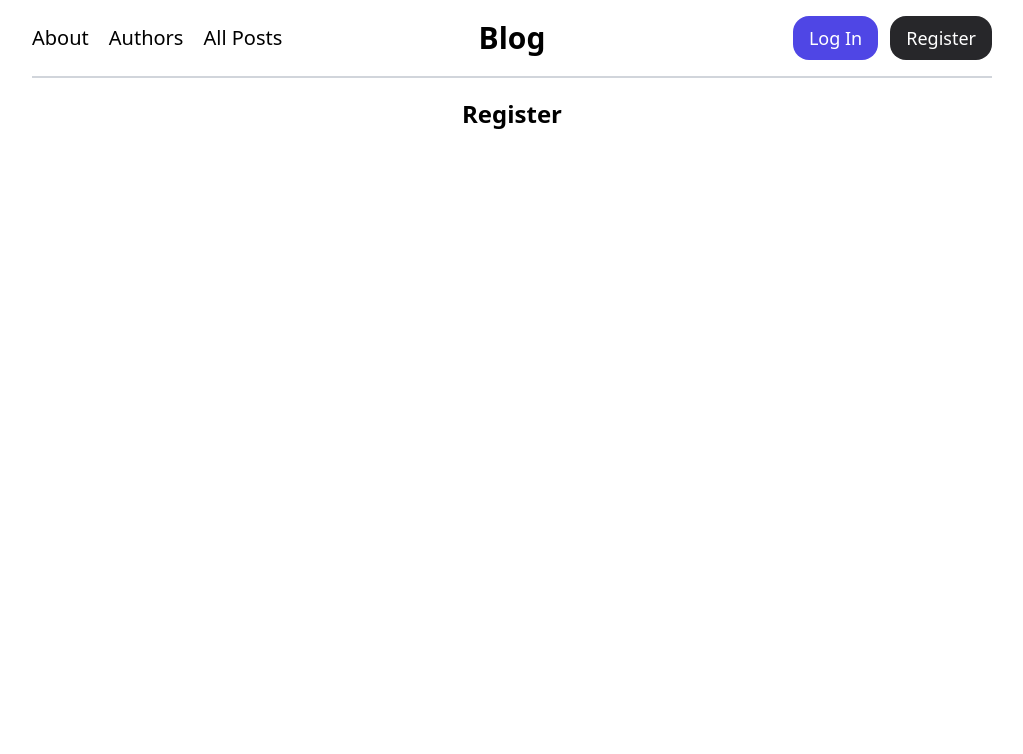
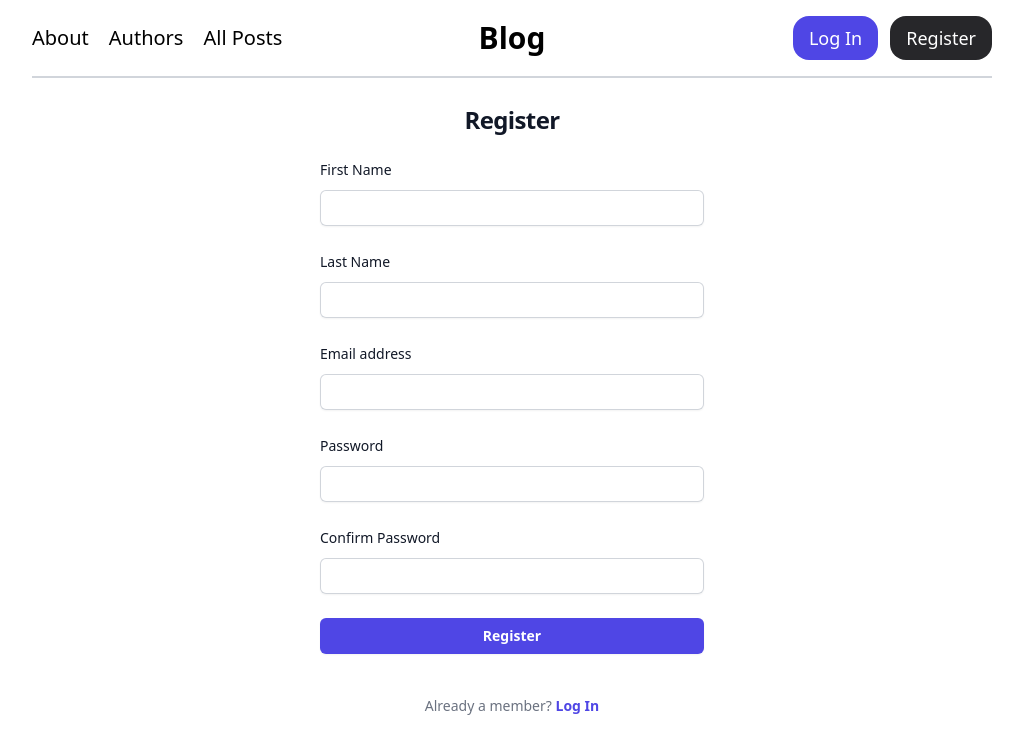
Before and after one commit to alex-delia/blog, a React (Vite) app in the folder frontend-user/: page /register in a window 1280 px wide. Shown: the top 754 px of the page, without its empty margins (128-1151 px from the left). Built offline with nearby package versions, Linux system fonts and the light colour scheme.

Commit message:
allow users to register new accounts on the page

```diff
--- a/frontend-user/src/components/pages/Register.jsx
+++ b/frontend-user/src/components/pages/Register.jsx
@@ -1,18 +1,165 @@
-import { useContext } from "react";
+import { useContext, useState } from "react";
 import AuthContext from "../../context/AuthContext";
-import { Navigate } from "react-router-dom";
+import { useNavigate, Navigate } from "react-router-dom";
+import axios from "axios";
+import { Link } from "react-router-dom";
 
 const Register = () => {
-    const { isAuthenticated } = useContext(AuthContext);
+    const { login, isAuthenticated } = useContext(AuthContext);
+    const [firstName, setFirstName] = useState('');
+    const [lastName, setLastName] = useState('');
+    const [email, setEmail] = useState('');
+    const [password, setPassword] = useState('');
+    const [confirmPassword, setConfirmPassword] = useState('');
+    const [error, setError] = useState('');
+    const navigate = useNavigate();
+
+    const handleSubmit = async (e) => {
+        e.preventDefault();
+        setError(null);
+
+        try {
+            const response = await axios.post('http://localhost:3000/register',
+                { firstName, lastName, email, password, confirmPassword });
+            const { token } = response.data;
+            login(response.data.user, token);
+            navigate('/');
+        } catch (err) {
+            if (err.response && err.response.data && err.response.data.details) {
+                const errorsList = err.response.data.details.reduce((errors, err) => {
+                    return { ...errors, [err.path]: err.msg };
+                }, {});
+                setError(errorsList);
+                console.error(err.response.data.message);
+            } else {
+                setError('Server Error');
+            }
+        }
+    };
 
     if (isAuthenticated) {
         return <Navigate to={'/'} replace />;
     }
 
     return (
-        <div className="mt-5">
-            <h2 className="text-2xl text-center font-bold underline2">Register</h2>
-        </div>
+        <div className="flex min-h-full flex-1 flex-col justify-center px-6 py-6 lg:px-8">
+            <div className="sm:mx-auto sm:w-full sm:max-w-sm">
+                <h2 className="text-center text-2xl font-bold leading-9 tracking-tight text-gray-900">
+                    Register
+                </h2>
+            </div>
+
+            <div className="mt-5 sm:mx-auto sm:w-full sm:max-w-sm">
+                <form onSubmit={handleSubmit} className="space-y-6" autoComplete="off">
+                    <div>
+                        <label htmlFor="firstName" className="block text-sm font-medium leading-6 text-gray-900">
+                            First Name
+                        </label>
+                        <div className="mt-2">
+                            <input
+                                type="text"
+                                id="firstName"
+                                name="firstName"
+                                value={firstName}
+                                onChange={(e) => setFirstName(e.target.value)}
+                                className="block w-full rounded-md border-0 py-1.5 text-gray-900 shadow-sm ring-1 ring-inset ring-gray-300 placeholder:text-gray-400 focus:ring-2 focus:ring-inset focus:ring-indigo-600 sm:text-sm sm:leading-6"
+                            />
+                        </div>
+                        {(error?.firstName) && <p className="text-red-500">{error.firstName}</p>}
+                    </div>
+
+                    <div>
+                        <label htmlFor="lastName" className="block text-sm font-medium leading-6 text-gray-900">
+                            Last Name
+                        </label>
+                        <div className="mt-2">
+                            <input
+                                type="text"
+                                id="lastName"
+                                name="lastName"
+                                value={lastName}
+                                onChange={(e) => setLastName(e.target.value)}
+                                className="block w-full rounded-md border-0 py-1.5 text-gray-900 shadow-sm ring-1 ring-inset ring-gray-300 placeholder:text-gray-400 focus:ring-2 focus:ring-inset focus:ring-indigo-600 sm:text-sm sm:leading-6"
+                            />
+                        </div>
+                        {error?.lastName && <p className="text-red-500">{error.lastName}</p>}
+                    </div>
+
+                    <div>
+                        <label htmlFor="email" className="block text-sm font-medium leading-6 text-gray-900">
+                            Email address
+                        </label>
+                        <div className="mt-2">
+                            <input
+                                type="text"
+                                id="email"
+                                name="email"
+                                value={email}
+                                onChange={(e) => setEmail(e.target.value)}
+                                autoComplete="new-email"
+                                className="block w-full rounded-md border-0 py-1.5 text-gray-900 shadow-sm ring-1 ring-inset ring-gray-300 placeholder:text-gray-400 focus:ring-2 focus:ring-inset focus:ring-indigo-600 sm:text-sm sm:leading-6"
+                            />
+                        </div>
+                        {error?.email && <p className="text-red-500">{error.email}</p>}
+                    </div>
+
+                    <div>
+                        <div className="flex items-center justify-between">
+                            <label htmlFor="password" className="block text-sm font-medium leading-6 text-gray-900">
+                                Password
+                            </label>
+                        </div>
+                        <div className="mt-2">
+                            <input
+                                type="password"
+                                id="password"
+                                name="password"
+                                value={password}
+                                onChange={(e) => setPassword(e.target.value)}
+                                autoComplete="new-password"
+                                className="block w-full rounded-md border-0 py-1.5 text-gray-900 shadow-sm ring-1 ring-inset ring-gray-300 placeholder:text-gray-400 focus:ring-2 focus:ring-inset focus:ring-indigo-600 sm:text-sm sm:leading-6"
+                            />
+                        </div>
+                        {error?.password && <p className="text-red-500">{error.password}</p>}
+                    </div>
+
+                    <div>
+                        <div className="flex items-center justify-between">
+                            <label htmlFor="password" className="block text-sm font-medium leading-6 text-gray-900">
+                                Confirm Password
+                            </label>
+                        </div>
+                        <div className="mt-2">
+                            <input
+                                type="password"
+                                id="confirmPassword"
+                                name="confirmPassword"
+                                value={confirmPassword}
+                                onChange={(e) => setConfirmPassword(e.target.value)}
+                                className="block w-full rounded-md border-0 py-1.5 text-gray-900 shadow-sm ring-1 ring-inset ring-gray-300 placeholder:text-gray-400 focus:ring-2 focus:ring-inset focus:ring-indigo-600 sm:text-sm sm:leading-6"
+                            />
+                        </div>
+                        {error?.confirmPassword && <p className="text-red-500">{error.confirmPassword}</p>}
+                    </div>
+
+                    <div>
+                        <button
+                            type="submit"
+                            className="flex w-full justify-center rounded-md bg-indigo-600 px-3 py-1.5 text-sm font-semibold leading-6 text-white shadow-sm hover:bg-indigo-500 focus-visible:outline focus-visible:outline-2 focus-visible:outline-offset-2 focus-visible:outline-indigo-600"
+                        >
+                            Register
+                        </button>
+                    </div>
+                </form>
+
+                <p className="mt-10 text-center text-sm text-gray-500">
+                    Already a member?{' '}
+                    <Link to='/login' className="font-semibold leading-6 text-indigo-600 hover:text-indigo-500">
+                        Log In
+                    </Link>
+                </p>
+            </div>
+        </div >
     );
 };
 
```
